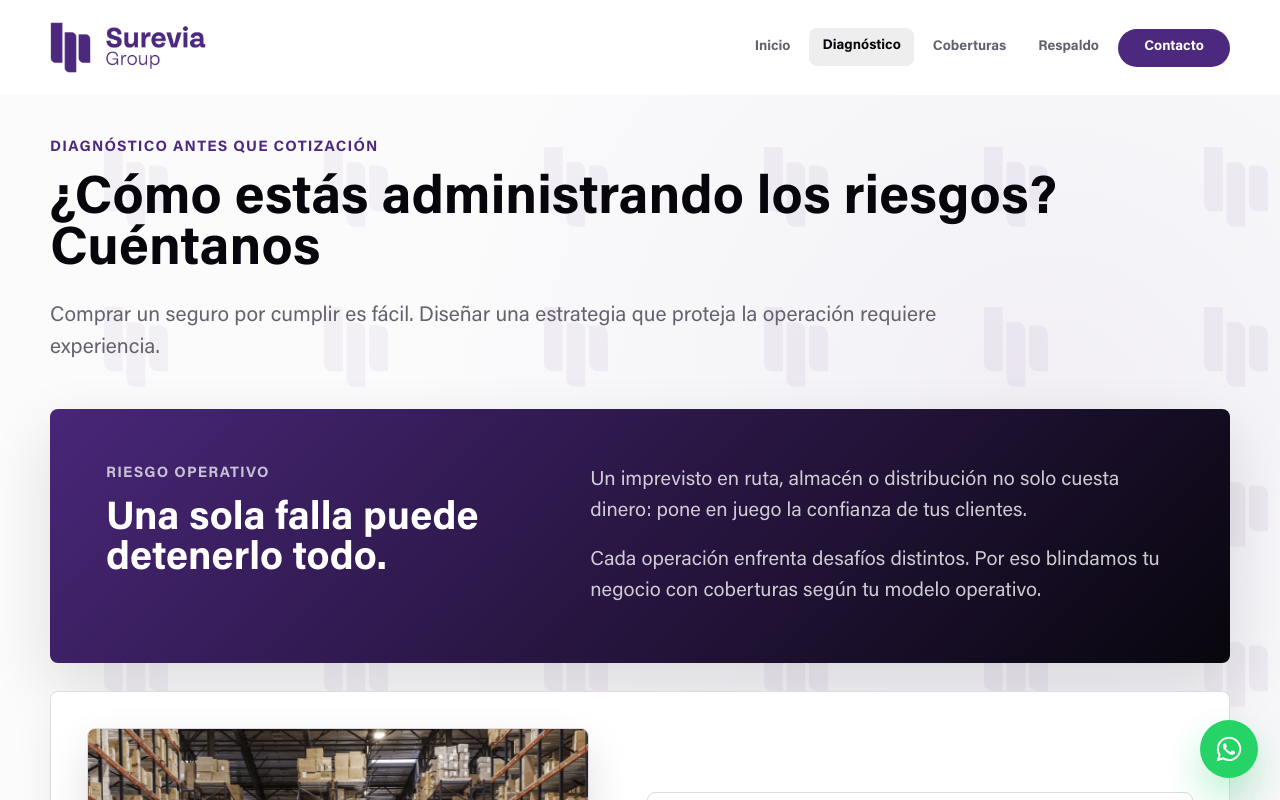
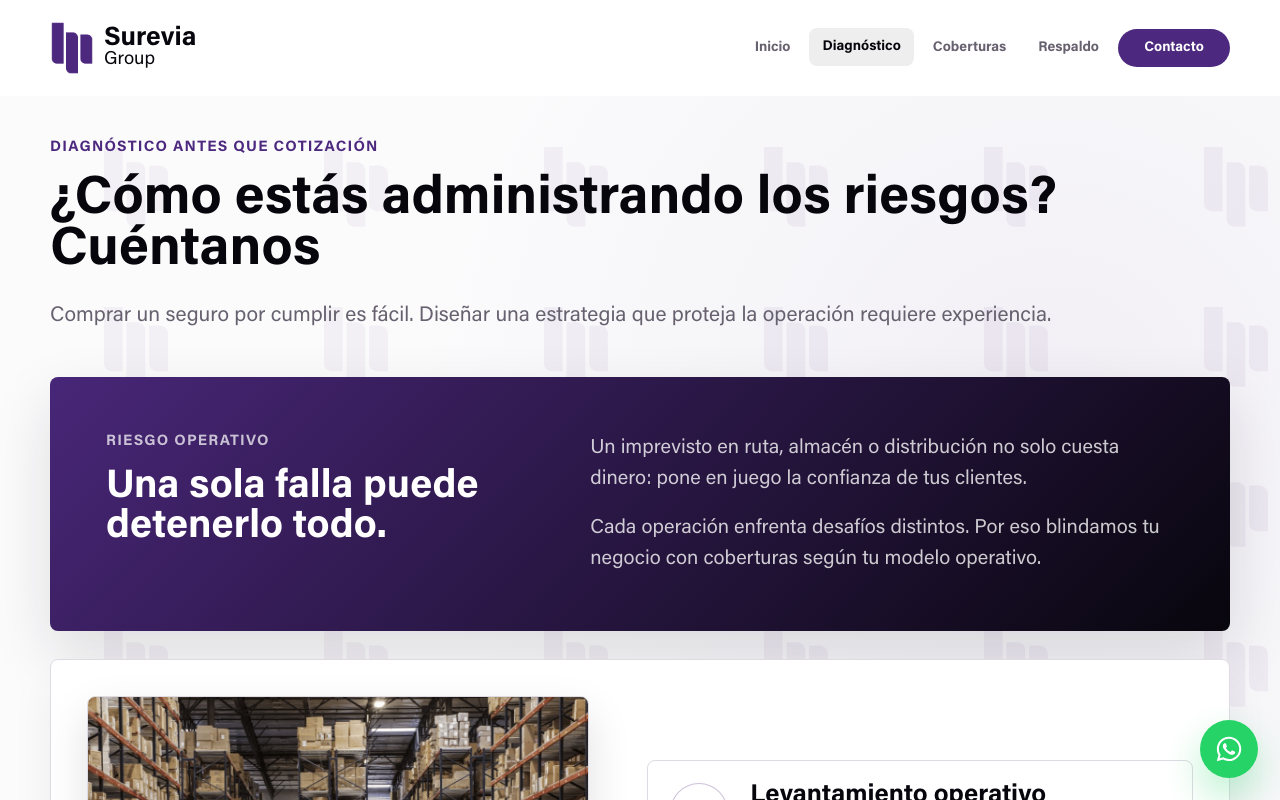
Before and after one commit to ecustodio123/surevia-web, a React (Vite) app: page /diagnostico in a window 1280 px wide. Shown: the top 800 px of the page. Built offline with nearby package versions, Linux system fonts and the light colour scheme; no server answers.

Commit message:
feat: update brand and contact components for improved accessibility and styling

```diff
--- a/src/App.css
+++ b/src/App.css
@@ -152,26 +152,49 @@
 .brand {
   display: inline-flex;
   align-items: center;
+  gap: 10px;
   flex: 0 0 auto;
   color: var(--ink);
   text-decoration: none;
 }
 
-.brand-logo {
+.brand-symbol {
   display: block;
-  width: 156px;
-  height: 51px;
+  width: 44px;
+  height: 52px;
   color: var(--purple);
   background: currentColor;
-  mask: url('./assets/brand/surevia-logo-mask.png') center / contain no-repeat;
-  -webkit-mask: url('./assets/brand/surevia-logo-mask.png') center / contain no-repeat;
+  mask: url('./assets/brand/surevia-symbol-mask.png') center / contain no-repeat;
+  -webkit-mask: url('./assets/brand/surevia-symbol-mask.png') center / contain no-repeat;
+}
+
+.brand-wordmark {
+  display: grid;
+  gap: 0;
+  color: var(--ink);
+  line-height: 0.9;
   transition:
     color 180ms ease,
     transform 180ms ease;
 }
 
-.brand:hover .brand-logo {
-  color: var(--ink);
+.brand-wordmark strong,
+.brand-wordmark span {
+  display: block;
+}
+
+.brand-wordmark strong {
+  font-size: 1.65rem;
+  font-weight: 800;
+}
+
+.brand-wordmark span {
+  font-size: 1.16rem;
+  font-weight: 400;
+}
+
+.brand:hover .brand-wordmark {
+  color: var(--purple);
   transform: translateY(-1px);
 }
 
@@ -553,7 +576,6 @@ h1 {
 }
 
 .lead {
-  max-width: 900px;
   margin: 24px 0 0;
   color: var(--muted);
   font-size: clamp(17px, 2vw, 21px);
@@ -1760,9 +1782,15 @@ h1 {
   display: inline-flex;
   min-height: 38px;
   align-items: center;
-  color: var(--ink);
-  font-weight: 800;
+  gap: 10px;
+  color: var(--ink);
+  font-weight: 400;
   text-decoration: none;
+}
+
+.contact-card a svg {
+  flex: 0 0 auto;
+  color: var(--purple);
 }
 
 .contact-card a:hover {
@@ -1939,7 +1967,7 @@ h1 {
     min-height: calc(100svh - 83px);
     flex-direction: column;
     justify-content: flex-end;
-    padding: 0 0 32px;
+    padding: 42px 0 34px;
   }
 
   .home-hero-image {
@@ -1952,8 +1980,9 @@ h1 {
   }
 
   .home-hero-content h1 {
-    max-width: 720px;
-    font-size: clamp(3.8rem, 11vw, 5.7rem);
+    max-width: 620px;
+    font-size: clamp(3rem, 9.2vw, 4.45rem);
+    line-height: 1.02;
   }
 
   .home-hero-controls,
@@ -1963,7 +1992,7 @@ h1 {
   }
 
   .home-hero-controls {
-    margin-top: clamp(72px, 13vh, 140px);
+    margin-top: clamp(52px, 8vh, 92px);
     gap: 12px;
   }
 
@@ -1988,7 +2017,7 @@ h1 {
   .home-hero-links {
     grid-template-columns: repeat(3, minmax(0, 1fr));
     gap: 12px;
-    margin-top: 18px;
+    margin-top: 14px;
   }
 
   .home-hero-links a {
@@ -2015,7 +2044,7 @@ h1 {
 
   .home-hero-dots {
     display: flex;
-    margin-top: 26px;
+    margin-top: 20px;
   }
 
   .hero-visual,
@@ -2084,7 +2113,8 @@ h1 {
 @media (max-width: 560px) {
   .home-hero-content h1 {
     max-width: 360px;
-    font-size: clamp(3.25rem, 15.5vw, 4.25rem);
+    font-size: clamp(2.75rem, 13vw, 3.55rem);
+    line-height: 1.04;
   }
 
   .hero-info-button {
@@ -2094,7 +2124,7 @@ h1 {
   }
 
   .home-hero-controls {
-    margin-top: clamp(54px, 9.5vh, 84px);
+    margin-top: clamp(42px, 7vh, 64px);
   }
 
   .hero-proof-card,
@@ -2115,7 +2145,7 @@ h1 {
   .home-hero-links {
     width: min(100% - 32px, 900px);
     gap: 10px;
-    margin-top: 14px;
+    margin-top: 12px;
   }
 
   .home-hero-links a {
@@ -2124,7 +2154,7 @@ h1 {
   }
 
   .home-hero-dots {
-    margin-top: 22px;
+    margin-top: 16px;
   }
 
   .hero-actions {
--- a/src/components/animatedYears.jsx
+++ b/src/components/animatedYears.jsx
@@ -24,7 +24,7 @@ export function AnimatedYears({ start = true }) {
 
   return (
     <span className="years-counter">
-      <span className="years-prefix">+ de</span>
+      <span className="years-prefix">+ De</span>
       <span className="years-number">{value}</span>
       <span className="years-label">años</span>
     </span>
--- a/src/components/brandMark.jsx
+++ b/src/components/brandMark.jsx
@@ -3,7 +3,11 @@ import { AppLink } from './appLink'
 export function BrandMark() {
   return (
     <AppLink className="brand" to="/home" aria-label="Surevia Group inicio">
-      <span className="brand-logo" aria-hidden="true" />
+      <span className="brand-symbol" aria-hidden="true" />
+      <span className="brand-wordmark" aria-hidden="true">
+        <strong>Surevia</strong>
+        <span>Group</span>
+      </span>
     </AppLink>
   )
 }
--- a/src/data/siteData.jsx
+++ b/src/data/siteData.jsx
@@ -13,14 +13,10 @@ import { FaFacebookF, FaInstagram, FaLinkedinIn, FaTiktok, FaWhatsapp } from 're
 import containerPortImage from '../assets/surevia/optimized/container-port.jpg'
 import diagnosticImageOne from '../assets/surevia/optimized/surevia-diagnostic-01.jpg'
 import diagnosticImageTwo from '../assets/surevia/optimized/surevia-diagnostic-02.jpg'
-import cargaPerecibleImage from '../assets/surevia/coberturas/optimized/carga-perecible.jpg'
 import cargaPerecibleImage2 from '../assets/surevia/coberturas/optimized/carga-perecible-2.jpg'
-import cargaSecaImage from '../assets/surevia/coberturas/optimized/carga-seca-1.jpg'
 import cargaSecaImage2 from '../assets/surevia/coberturas/optimized/carga-seca-2.jpg'
 import caucionSunatImage from '../assets/surevia/coberturas/optimized/caucion-frente-a-sunat.jpg'
-import contenedoresImg from '../assets/surevia/coberturas/optimized/contenedores.jpg'
 import contenedoresImg2 from '../assets/surevia/coberturas/optimized/contenedores-2.jpg'
-import rcMtcImage from '../assets/surevia/coberturas/optimized/rc-frente-al-mtc.jpg'
 import rcMtcImage2 from '../assets/surevia/coberturas/optimized/rc-frente-al-mtc-2.jpg'
 import seguroVehicularImage from '../assets/surevia/coberturas/optimized/seguro-vehicular.jpg'
 import transporteLocalImage from '../assets/surevia/coberturas/optimized/transporte-local.jpg'
@@ -44,19 +40,7 @@ export const coverageItems = [
     icon: Container,
     title: 'Carga seca',
     text: 'Cobertura puerta a puerta ante averías, robo, asalto, guerra y huelgas.',
-    image: cargaSecaImage,
-  },
-  {
-    icon: Container,
-    title: 'Carga seca',
-    text: 'Cobertura puerta a puerta ante averías, robo, asalto, guerra y huelgas.',
     image: cargaSecaImage2,
-  },
-  {
-    icon: Globe2,
-    title: 'Cargas perecibles',
-    text: 'Todo riesgo con refrigeración, cold treatment y continuidad de seguro.',
-    image: cargaPerecibleImage,
   },
   {
     icon: Globe2,
@@ -74,12 +58,6 @@ export const coverageItems = [
     icon: FileCheck2,
     title: 'RC frente al MTC',
     text: 'Responsabilidad civil para agentes de carga ante errores u omisiones.',
-    image: rcMtcImage,
-  },
-  {
-    icon: FileCheck2,
-    title: 'RC frente al MTC',
-    text: 'Responsabilidad civil para agentes de carga ante errores u omisiones.',
     image: rcMtcImage2,
   },
   {
@@ -87,12 +65,6 @@ export const coverageItems = [
     title: 'Caución frente a SUNAT',
     text: 'Asesoría y emisión de pólizas caución para agencias de carga.',
     image: caucionSunatImage,
-  },
-  {
-    icon: BadgeCheck,
-    title: 'Contenedores',
-    text: 'Cobertura del contenedor desde puerto hasta su devolución.',
-    image: contenedoresImg,
   },
   {
     icon: BadgeCheck,
--- a/src/views/contactView.jsx
+++ b/src/views/contactView.jsx
@@ -1,5 +1,6 @@
-import { ArrowRight } from 'lucide-react'
+import { ArrowRight, Mail } from 'lucide-react'
 import { useState } from 'react'
+import { FaWhatsapp } from 'react-icons/fa'
 
 import { insuranceOptions } from '../data/siteData'
 
@@ -77,10 +78,16 @@ export function ContactView() {
             Cuéntanos qué necesitas proteger y te ayudamos a orientar la cobertura.
           </p>
           <div className="contact-card">
-            <p>Victoria Goicochea</p>
+            <strong>Victoria Goicochea</strong>
             <strong>Business Developer</strong>
-            <a href="mailto:gerencia@sureviagroup.com">gerencia@sureviagroup.com</a>
-            <a href="tel:+51974630063">+51 974 630 063</a>
+            <a href="mailto:gerencia@sureviagroup.com">
+              <Mail size={18} />
+              <span>gerencia@sureviagroup.com</span>
+            </a>
+            <a href="https://wa.me/51974630063" target="_blank" rel="noreferrer">
+              <FaWhatsapp size={18} />
+              <span>+51 974 630 063</span>
+            </a>
           </div>
         </div>
         <form className="contact-form" onSubmit={handleContactSubmit}>
--- a/src/views/homeView.jsx
+++ b/src/views/homeView.jsx
@@ -19,7 +19,7 @@ export function HomeView({ countersReady }) {
     {
       key: 'years',
       path: '/respaldo',
-      label: '+ de 10 años de trayectoria',
+      label: '+ De 10 años de trayectoria',
       content: (
         <>
           <strong><AnimatedYears start={countersReady} /></strong>
```
